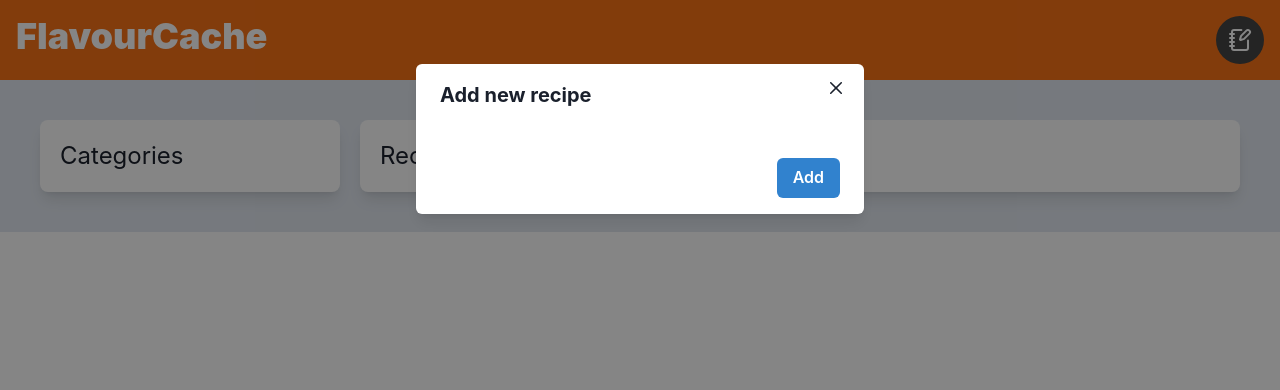
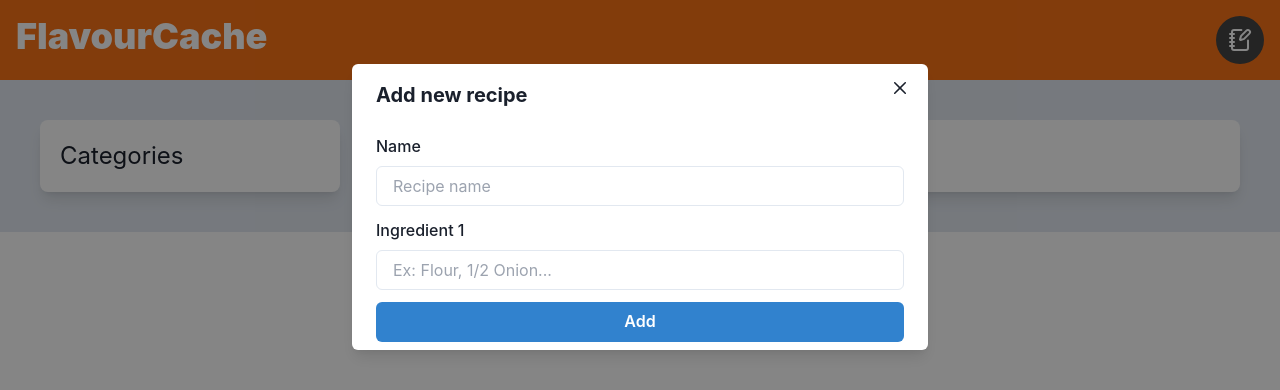
Before and after one commit to wisyxx/FlavourCache, a React (Vite) app: page / in a window 1280 px wide. Both pictures are taken after a click on the button "New recipe". Shown: the top 390 px of the page. Built offline with nearby package versions, Linux system fonts and the light colour scheme.

Commit message:
Add some inputs to RecipeForm

```diff
--- a/src/components/RecipeForm.tsx
+++ b/src/components/RecipeForm.tsx
@@ -9,13 +9,17 @@ import {
   useDisclosure,
   Button,
   IconButton,
+  Input,
+  FormLabel,
 } from '@chakra-ui/react';
 import { NotebookPen } from 'lucide-react';
+import { FormEvent } from 'react';
 
 export const RecipeForm = () => {
   const { onOpen, onClose, isOpen } = useDisclosure();
 
-  const handleSubmit = () => {
+  const handleSubmit = (e: FormEvent<HTMLFormElement>) => {
+    e.preventDefault();
     onClose();
     // dispatch({}); TODO
   };
@@ -39,18 +43,37 @@ export const RecipeForm = () => {
         Button
       </IconButton>
 
-      <Modal isOpen={isOpen} onClose={onClose}>
+      <Modal size="xl" isOpen={isOpen} onClose={onClose}>
         <ModalOverlay />
         <ModalContent>
           <ModalHeader fontWeight="bold">Add new recipe</ModalHeader>
           <ModalCloseButton />
-          <ModalBody></ModalBody>
+          <ModalBody>
+            <form onSubmit={handleSubmit} className="space-y-3">
+              <div>
+                <FormLabel>Name</FormLabel>
+                <Input type="text" size="md" placeholder="Recipe name" />
+              </div>
 
-          <ModalFooter>
-            <Button type="submit" colorScheme="blue" onClick={handleSubmit}>
-              Add
-            </Button>
-          </ModalFooter>
+              <div>
+                <FormLabel>Ingredient 1</FormLabel>
+                <Input
+                  type="text"
+                  size="md"
+                  placeholder="Ex: Flour, 1/2 Onion..."
+                />
+              </div>
+
+              <Button
+                className="w-full"
+                type="submit"
+                colorScheme="blue"
+                onClick={onClose}
+              >
+                Add
+              </Button>
+            </form>
+          </ModalBody>
         </ModalContent>
       </Modal>
     </>
```
